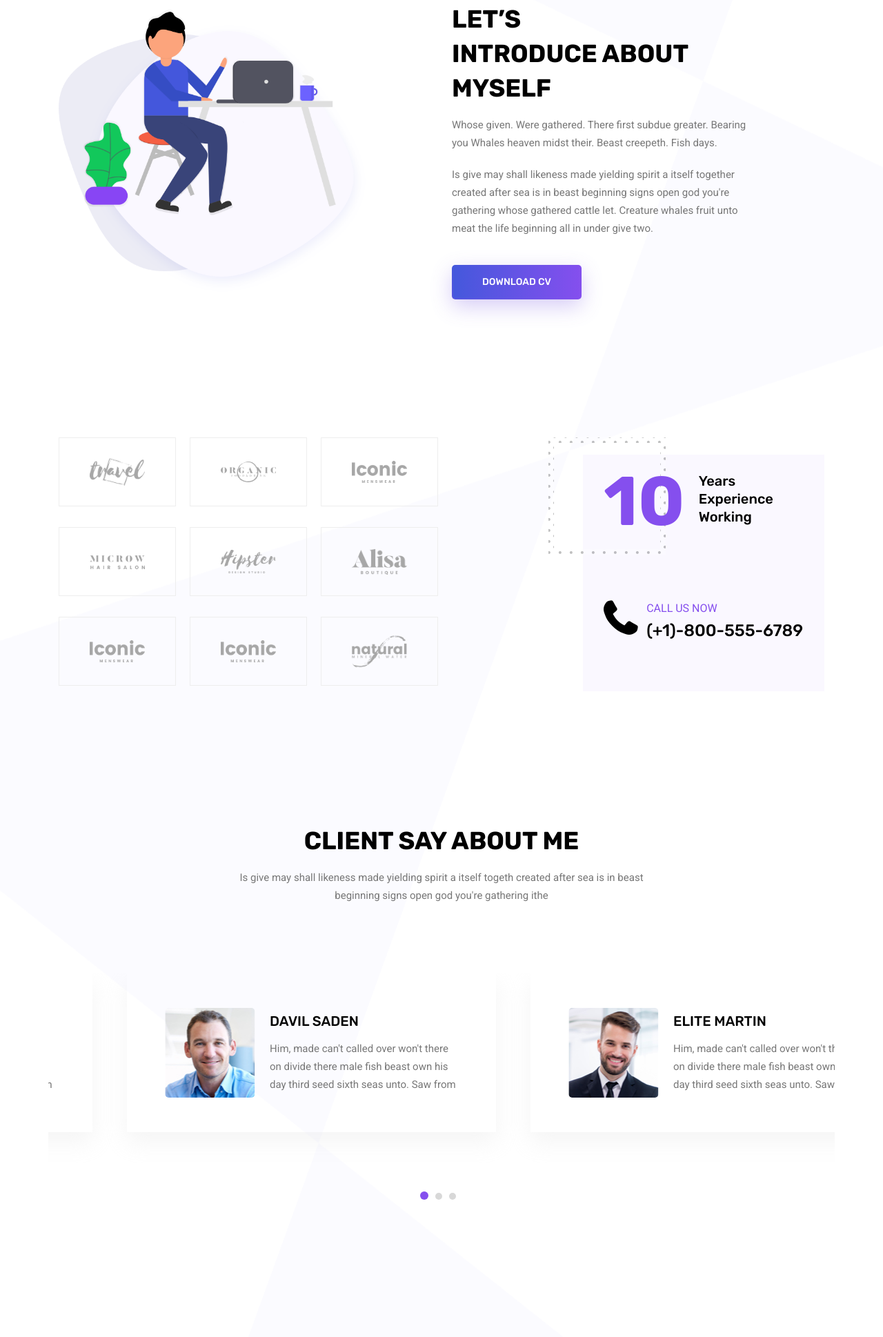
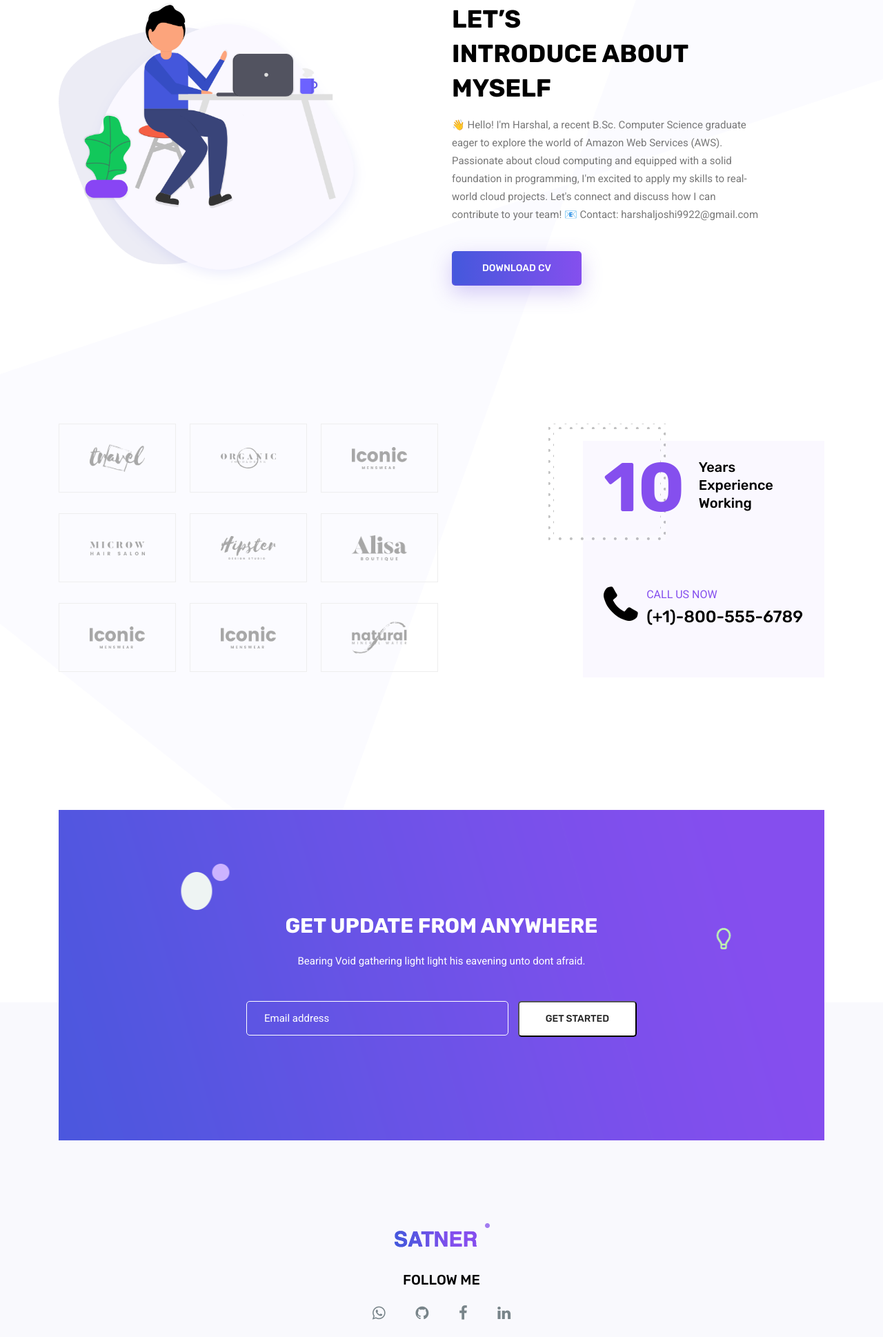
Before and after one commit to harshal-003/My-portfolio, a plain HTML site: page about.html in a window 1280 px wide. Shown: the part 682-2620 px from the top of the page at 69% size. Drawn offline with Linux system fonts and the light colour scheme; some packages are replaced by stand-ins of ours.

```diff
--- a/about.html
+++ b/about.html
@@ -5,7 +5,7 @@
 	<!-- Required meta tags -->
 	<meta charset="utf-8">
 	<meta name="viewport" content="width=device-width, initial-scale=1, shrink-to-fit=no">
-	<link rel="icon" href="img/favicon.png" type="image/png">
+	<link rel="icon" href="img/icon.png" type="image/png">
 	<title>About Us</title>
 	<!-- Bootstrap CSS -->
 	<link rel="stylesheet" href="css/bootstrap.css">
@@ -26,7 +26,7 @@
 			<nav class="navbar navbar-expand-lg navbar-light">
 				<div class="container">
 					<!-- Brand and toggle get grouped for better mobile display -->
-					<a class="navbar-brand logo_h" href="index.html"><img src="img/lo.pgong" alt=""></a>
+					<a class="navbar-brand logo_h" href="index.html"><img src="img/logo-my-portfolio.png" alt=""></a>
 					<button class="navbar-toggler" type="button" data-toggle="collapse" data-target="#navbarSupportedContent"
 					 aria-controls="navbarSupportedContent" aria-expanded="false" aria-label="Toggle navigation">
 						<span class="icon-bar"></span>
@@ -40,7 +40,7 @@
 							<li class="nav-item active"><a class="nav-link" href="about.html">About</a></li>
 							<li class="nav-item submenu dropdown">
 								<a href="#" class="nav-link dropdown-toggle" data-toggle="dropdown" role="button" aria-haspopup="true"
-								 aria-expanded="false">Blog</a>
+								 aria-expanded="false">Skills</a>
 								<ul class="dropdown-menu">
 									<li class="nav-item"><a class="nav-link" href="blog.html">Blog</a></li>
 									<li class="nav-item"><a class="nav-link" href="single-blog.html">Blog Details</a></li>
@@ -72,6 +72,9 @@
     <!--================ End Banner Area =================-->
 
    <!--================ Start About Us Area =================-->
+
+
+</div>
 	<section class="about_area section_gap">
         <div class="container">
             <div class="row justify-content-start align-items-center">
@@ -86,14 +89,9 @@
                         <h2>let’s <br>
                             Introduce about <br>
                             myself</h2>
-                        <p>
-                            Whose given. Were gathered. There first subdue greater. Bearing you Whales heaven
-                            midst their. Beast creepeth. Fish days.
-                        </p>
-                        <p>
-                            Is give may shall likeness made yielding spirit a itself together created after sea
-                            is in beast beginning signs open god you're gathering whose gathered cattle let.
-                            Creature whales fruit unto meat the life beginning all in under give two.
+                        <P>
+                            👋 Hello! I'm Harshal, a recent B.Sc. Computer Science graduate eager to explore the world of Amazon Web Services (AWS). Passionate about cloud computing and equipped with a solid foundation in programming, I'm excited to apply my skills to real-world cloud projects. Let's connect and discuss how I can contribute to your team!
+							📧 Contact: harshaljoshi9922@gmail.com
                         </p>
                         <a class="primary_btn" href="#"><span>Download CV</span></a>
                     </div>
@@ -197,101 +195,7 @@
     <!--================ End Brand Area =================-->
 
 	<!--================ Start Testimonial Area =================-->
-	<div class="testimonial_area section_gap_bottom">
-        <div class="container">
-            <div class="row justify-content-center">
-                <div class="col-lg-8 text-center">
-                    <div class="main_title">
-                        <h2>client say about me</h2>
-                        <p>Is give may shall likeness made yielding spirit a itself togeth created after sea is in beast <br>
-                                beginning signs open god you're gathering ithe</p>
-                    </div>
-                </div>
-            </div>
-            <div class="row">
-                <div class="testi_slider owl-carousel">
-                    <div class="testi_item">
-                        <div class="row">
-                            <div class="col-lg-4">
-                                <img src="img/testimonials/t1.jpg" alt="">
-                            </div>
-                            <div class="col-lg-8">
-                                <div class="testi_text">
-                                    <h4>Elite Martin</h4>
-                                    <p>Him, made can't called over won't there on divide there male fish beast own his day third seed sixth seas unto. Saw from </p>
-                                </div>
-                            </div>
-                        </div>
-                    </div>
-                    <div class="testi_item">
-                        <div class="row">
-                            <div class="col-lg-4">
-                                <img src="img/testimonials/t2.jpg" alt="">
-                            </div>
-                            <div class="col-lg-8">
-                                <div class="testi_text">
-                                    <h4>Davil Saden</h4>
-                                    <p>Him, made can't called over won't there on divide there male fish beast own his day third seed sixth seas unto. Saw from </p>
-                                </div>
-                            </div>
-                        </div>
-                    </div>
-                    <div class="testi_item">
-                        <div class="row">
-                            <div class="col-lg-4">
-                                <img src="img/testimonials/t1.jpg" alt="">
-                            </div>
-                            <div class="col-lg-8">
-                                <div class="testi_text">
-                                    <h4>Elite Martin</h4>
-                                    <p>Him, made can't called over won't there on divide there male fish beast own his day third seed sixth seas unto. Saw from </p>
-                                </div>
-                            </div>
-                        </div>
-                    </div>
-                    <div class="testi_item">
-                        <div class="row">
-                            <div class="col-lg-4">
-                                <img src="img/testimonials/t2.jpg" alt="">
-                            </div>
-                            <div class="col-lg-8">
-                                <div class="testi_text">
-                                    <h4>Davil Saden</h4>
-                                    <p>Him, made can't called over won't there on divide there male fish beast own his day third seed sixth seas unto. Saw from </p>
-                                </div>
-                            </div>
-                        </div>
-                    </div>
-                    <div class="testi_item">
-                        <div class="row">
-                            <div class="col-lg-4">
-                                <img src="img/testimonials/t1.jpg" alt="">
-                            </div>
-                            <div class="col-lg-8">
-                                <div class="testi_text">
-                                    <h4>Elite Martin</h4>
-                                    <p>Him, made can't called over won't there on divide there male fish beast own his day third seed sixth seas unto. Saw from </p>
-                                </div>
-                            </div>
-                        </div>
-                    </div>
-                    <div class="testi_item">
-                        <div class="row">
-                            <div class="col-lg-4">
-                                <img src="img/testimonials/t2.jpg" alt="">
-                            </div>
-                            <div class="col-lg-8">
-                                <div class="testi_text">
-                                    <h4>Davil Saden</h4>
-                                    <p>Him, made can't called over won't there on divide there male fish beast own his day third seed sixth seas unto. Saw from </p>
-                                </div>
-                            </div>
-                        </div>
-                    </div>
-                </div>
-            </div>
-        </div>
-    </div>
+
     <!--================ End Testimonial Area =================-->
 
     <!--================ Start Newsletter Area =================-->
@@ -334,10 +238,10 @@
                             <h4>Follow Me</h4>
                         </div>
                         <div class="footer_social">
-                            <a href="#"><i class="fa fa-facebook"></i></a>
-                            <a href="#"><i class="fa fa-twitter"></i></a>
-                            <a href="#"><i class="fa fa-dribbble"></i></a>
-                            <a href="#"><i class="fa fa-behance"></i></a>
+                            <a href="#"><i class="fa fa-whatsapp"></i></a>
+							<a href="#"><i class="fa fa-github"></i></a>
+							<a href="#"><i class="fa fa-facebook"></i></a>
+							<a href="#"><i class="fa fa-linkedin"></i></a>
                         </div>
                     </div>
                 </div>
```
Also changed, not shown: blog.html (+3 -10 lines), contact.html (+7 -7 lines), index.html (+5 -5 lines), img/banner/home-banner.jpg (added), img/banner/home-banner1.png (renamed from img/banner/home-banner.png), 1 other file.
